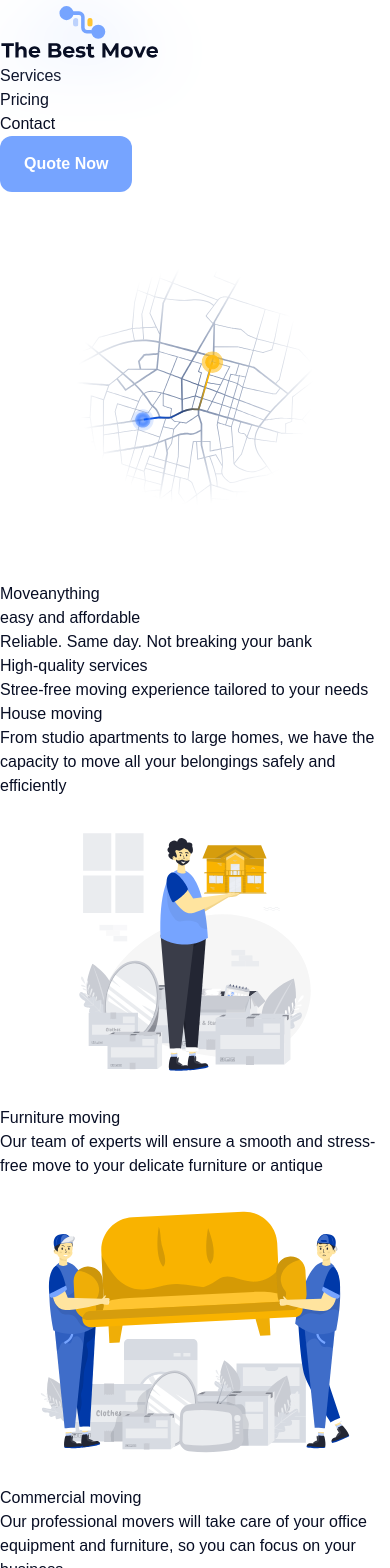
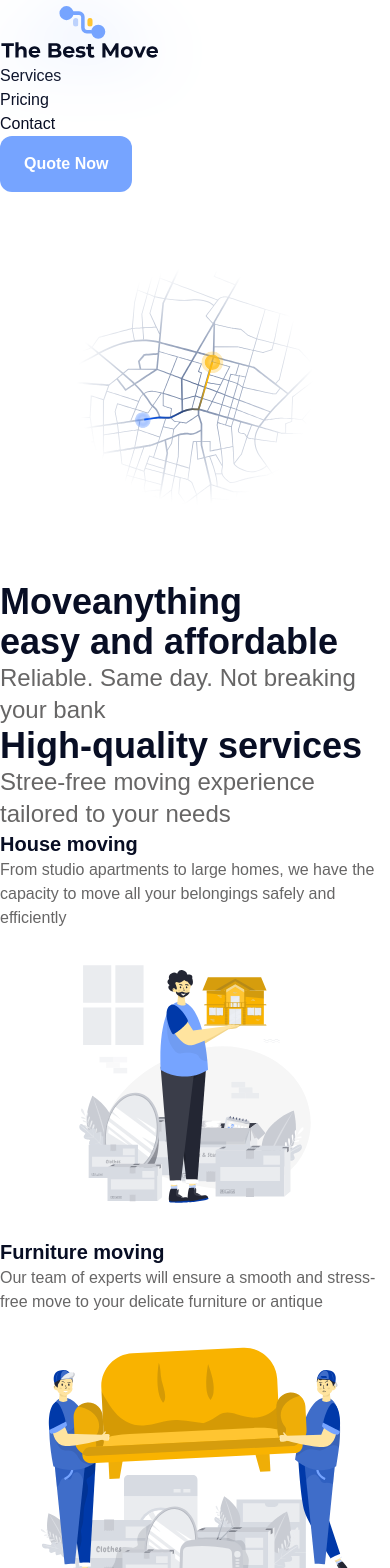
Before and after one commit to mesieou/the-best-move-nextjs, a Next.js app: page / in a window 390 px wide. Shown: the top 1568 px of the page. Built offline with nearby package versions, Linux system fonts and the light colour scheme.

Commit message:
styling for title and services sections

```diff
--- a/src/app/components/header.tsx
+++ b/src/app/components/header.tsx
@@ -4,7 +4,6 @@ import logo from '../../../public/logo/white Logo and title v2 (2).svg';
 
 export default function Header() {
     return (
-        <div className="container mx-auto px-4 sm:px-6 lg:px-8">
         <nav className='flex justify-between items-center py-6'>
             <Link href="/">
                 <Image src={logo} className='logo' alt="The Best Move logo"/>
@@ -22,6 +21,5 @@ export default function Header() {
             </ul>
             <button className='primary-button'>Quote Now</button>
         </nav>
-        </div>
     )
 }
--- a/src/app/components/servicessection.tsx
+++ b/src/app/components/servicessection.tsx
@@ -1,30 +1,52 @@
 import houseMoveAnimation from "../../../public/animations/house-relocation-service.svg";
 import furnitureAnimation from "../../../public/animations/movers-picking-up-sofa.svg";
 import businessAnimation from "../../../public/animations/relocation-service-application.svg";
-import Image from 'next/image';
+import Image from "next/image";
 
 export default function ServicesSection() {
   return (
-        <section>
+    <section className="min-h-screen">
       <h1>High-quality services</h1>
-            <h2 className="no-space-h3">Stree-free moving experience tailored to your needs</h2>
-            <div className="cards">
-            <div className="card">
-                <h3>House moving</h3>
-                <p>From studio apartments to large homes, we have the capacity to move all your belongings safely and efficiently</p>
-                <Image src={houseMoveAnimation} alt="two removalist doing a house move in Melbourne"/>
+      <h2 className="no-space-h3">
+        Stree-free moving experience tailored to your needs
+      </h2>
+      <div className="container my-20 px-4">
+        <div className="flex flex-wrap gap-20 justify-center">
+          <div className="card bg-white p-4 shadow-lg rounded-lg w-1/2 sm:w-1/2 lg:w-1/4">
+            <h3 className="text-xl font-bold mb-2">House moving</h3>
+            <p>
+              From studio apartments to large homes, we have the capacity to
+              move all your belongings safely and efficiently
+            </p>
+            <Image
+              src={houseMoveAnimation}
+              alt="two removalist doing a house move in Melbourne"
+            />
           </div>
-            <div className="card">
-                <h3>Furniture moving</h3>
-                <p>Our team of experts will ensure a smooth and stress-free move to your delicate furniture or antique</p>
-                <Image src={furnitureAnimation} alt="furniture removal. Melbourne removalists moving a sofa"/>
+          <div className="card bg-white p-4 shadow-lg rounded-lg w-1/2 sm:w-1/2 lg:w-1/4">
+            <h3 className="text-xl font-bold mb-2">Furniture moving</h3>
+            <p>
+              Our team of experts will ensure a smooth and stress-free move to
+              your delicate furniture or antique
+            </p>
+            <Image
+              src={furnitureAnimation}
+              alt="furniture removal. Melbourne removalists moving a sofa"
+            />
           </div>
-            <div className="card">
-                <h3>Commercial moving</h3>
-                <p>Our professional movers will take care of your office equipment and furniture, so you can focus on your business</p>
-                <Image src={businessAnimation} alt="office removal. Melbourne removalists moving office furniture"/>
+          <div className="card bg-white p-4 shadow-lg rounded-lg w-1/2 sm:w-1/2 lg:w-1/4">
+            <h3 className="text-xl font-bold mb-2">Commercial moving</h3>
+            <p>
+              Our professional movers will take care of your office equipment
+              and furniture, so you can focus on your business
+            </p>
+            <Image
+              src={businessAnimation}
+              alt="office removal. Melbourne removalists moving office furniture"
+            />
+          </div>
         </div>
       </div>
     </section>
-    )
+  );
 }
--- a/src/app/components/titlesection.tsx
+++ b/src/app/components/titlesection.tsx
@@ -5,17 +5,16 @@ import animationData from "../../../public/animations/map.json";
 
 export default function TitleSection() {
   return (
-    <section className="section1">
-      <div className="animation">
-        <Lottie animationData={animationData} className="map" />
+    <section className="sm:flex items-center min-h-screen">
+
+      <div className="">
+        <Lottie animationData={animationData} className="w-auto" />
       </div>
       <div className="main-message">
-        <h1>
-          Move
-          <span className="key-word">anything</span>
-          <br />
-          <span className="gray-title">easy and affordable</span>
+        <h1 className="my-3">Move
+          <span className="bg-[--secondary-color] p-2 rounded-md">anything</span>
         </h1>
+        <h1 className="">easy and affordable</h1>
         <h2>Reliable. Same day. Not breaking your bank</h2>
       </div>
     </section>
--- a/src/app/globals.css
+++ b/src/app/globals.css
@@ -1,6 +1,7 @@
 @tailwind base;
 @tailwind components;
 @tailwind utilities;
+
 
 :root {
   --background: #ffffff;
@@ -13,6 +14,9 @@
   --secondary-color: #ffc531;
   --secondary-color-light: #ffdf8e;
   --secondary-color-dark: #947118;
+
+  --third-color: #969696;
+
 }
 
 @media (prefers-color-scheme: dark) {
@@ -28,6 +32,21 @@ body {
   font-family: Arial, Helvetica, sans-serif;
 }
 
+h1 { @apply text-4xl sm:text-5xl md:text-6xl font-bold; }
+h2 { @apply text-2xl sm:text-3xl md:text-4xl font-bold; }
+h3 { @apply text-xl sm:text-2xl md:text-3xl font-bold; }
+h4 { @apply text-xl sm:text-2xl md:text-3xl font-bold; }
+h5 { @apply text-lg sm:text-xl md:text-2xl font-bold; }
+h6 { @apply text-base sm:text-lg md:text-xl font-bold; }
+
+h2 {
+  color: rgb(103, 102, 102);
+  font-weight: 500;
+}
+
+p {
+  color: rgb(103, 102, 102);
+}
 .logo {
   width: 160px;
   will-change: filter;
--- a/src/app/page.tsx
+++ b/src/app/page.tsx
@@ -8,13 +8,13 @@ import Footer from "./components/footer";
 export default function Home() {
   console.log("I am a server component");
   return (
-    <>
+    <div className="container mx-auto px-4 sm:px-6 lg:px-8">
       <Header />
       <TitleSection />
       <ServicesSection />
       <PricingSection />
       <ContactSection/>
       <Footer />
-    </>
+    </div>
   );
 }
```
Lines whose indentation alone changed are shown as unchanged.
